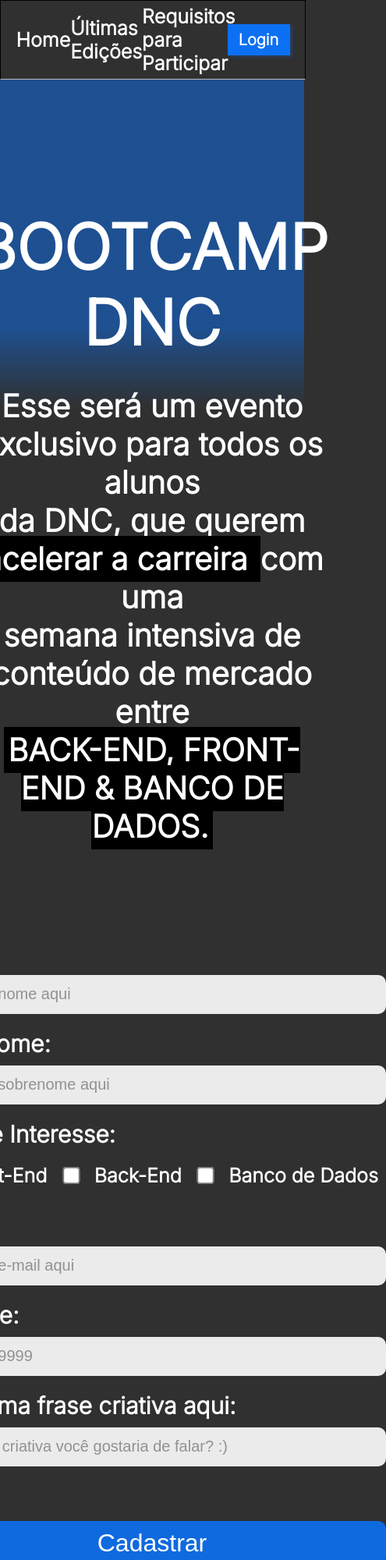
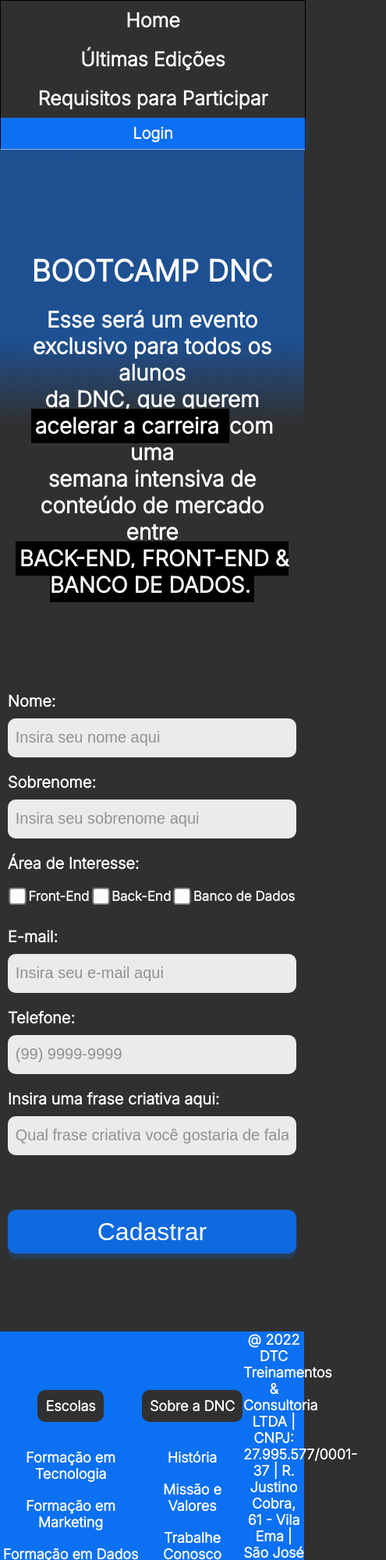
Before and after one commit to diegovidier/bootcamp-dnc, a plain HTML site: page index.html in a window 390 px wide. Shown: the top 2000 px of the page at 78% size, 495 px wide, since content can reach past the window. Drawn offline with Linux system fonts and the light colour scheme.

Commit message:
Adicionando media query para mobile

```diff
--- a/estilo.css
+++ b/estilo.css
@@ -161,3 +161,150 @@ body{
             box-shadow: 0px 6px 4px rgba(12, 112, 242, 0.25);
             cursor: pointer;
         }
+
+        /* Footer */
+
+        footer {
+            width: 100%;
+            background-color: var(--azul-dnc);
+        }
+
+        footer .linha1{
+            display: flex;
+            justify-content: space-around;
+            align-items: center;
+        }
+
+        footer ul{
+            list-style: none;
+            margin: 0px;
+            padding: 0px;
+
+        }
+
+        footer nav{
+            display: flex;
+            flex-direction: column;
+            align-items: center;
+            height: 330px;
+
+        }
+
+        footer h5{
+            text-align: center;
+            color: white;
+            font-weight: 800;
+            font-size: 18px;
+            font-family: var(--fonte-padrao);
+
+            background-color: var(--preto-dnc);
+            border-radius: 10px;
+            padding: 10px 10px 10px 10px;
+            margin-bottom: 15px;
+        }
+
+        footer ul li{
+            text-align: center;
+            color: white;
+            font-weight: 600;
+            font-size: 18px;
+            font-family: var(--fonte-padrao);
+
+            margin: 20px 0px 20px 0px;
+
+        }
+
+        footer ul li a{
+            color: white;
+            text-decoration: none;
+        }
+
+        footer ul li a:hover{
+            color: var(--cinza-hover);
+        }
+
+        footer .endereco{
+            font-weight: 600;
+            font-size: 18px;
+            font-family: var(--fonte-padrao);
+            color: white;
+            width: 20%;
+            text-align: center;
+
+        }
+
+        footer .linha2{
+            height: 35px;
+            display: flex;
+            justify-content: center;
+            margin: 0px;
+            padding: 10px;
+
+        }
+
+        footer .linha2 a{
+            font-family: var(--fonte-padrao);
+            font-size: 18px;
+            font-weight: 600;
+            color: white;
+            text-decoration: none;
+            padding: 5px;
+
+        }
+
+        footer .linha2 a:first-child{
+            border-right: 3px solid white;
+        }
+
+        footer .linha2 a:hover{
+            color: var(--cinza-hover);
+        }
+
+        /* Extra small devices (phones, 600px and down) */
+        @media only screen and (max-width: 600px) {
+
+            /* Menu */
+            #principal {
+                flex-direction: column;
+                height: auto;
+            }
+
+            #menu {
+                flex-direction: column;
+                width: 100%;
+                margin: 0px;
+
+            }
+            #menu a{
+                display: flex;
+                align-items: center;
+                height: 50px;
+
+            }
+
+            #principal button {
+                width: 100%;
+                margin-right: 0px;
+            }
+
+            /* Section */
+
+            section h1{
+                font-size: 38px;
+            }
+
+            section h2{
+                font-size: 28px;
+                padding-left: 15px;
+                padding-right: 15px;
+            }
+
+            form{
+                width: 95%;
+                font-size: 20px;
+            }
+            .checkbox-itens label{
+                font-size: 17px;
+            }
+
+        }
--- a/index.html
+++ b/index.html
@@ -76,5 +76,61 @@
 
     </section>
 
+    <footer>
+        <div class="linha1">
+            <nav>
+                <h5>Escolas</h5>
+                <ul>
+                    <li>
+                        <a href="">Formação em Tecnologia</a>
+                    </li>
+                    <li>
+                        <a href="">Formação em Marketing</a>
+                    </li>
+                    <li>
+                        <a href="">Formação em Dados</a>
+                    </li>
+                    <li>
+                        <a href="">Formação em Projetos</a>
+                    </li>
+                    <li>
+                        <a href="">Formação em Produto</a>
+                    </li>
+                </ul>
+
+            </nav>
+
+            <nav>
+                <h5>Sobre a DNC</h5>
+                <ul>
+                    <li>
+                        <a href="">História</a>
+                    </li>
+                    <li>
+                        <a href="">Missão e Valores</a>
+                    </li>
+                    <li>
+                        <a href="">Trabalhe Conosco</a>
+                    </li>
+                    <li>
+                        <a href="">Conteúdo Gratuito</a>
+                    </li>
+                </ul>
+
+            </nav>
+
+            <div class="endereco">
+                @ 2022 DTC Treinamentos & Consultoria LTDA | CNPJ: 27.995.577/0001-37 | R. Justino Cobra, 61 - Vila Ema | São José dos Campos - SP | CEP 12243-030
+
+            </div>
+
+        </div>
+        <div class="linha2">
+                <a href="">Termos de Uso</a>
+                <a href="">Política de Privacidade</a>
+
+        </div>
+    </footer>
+
 </body>
 </html>
```
